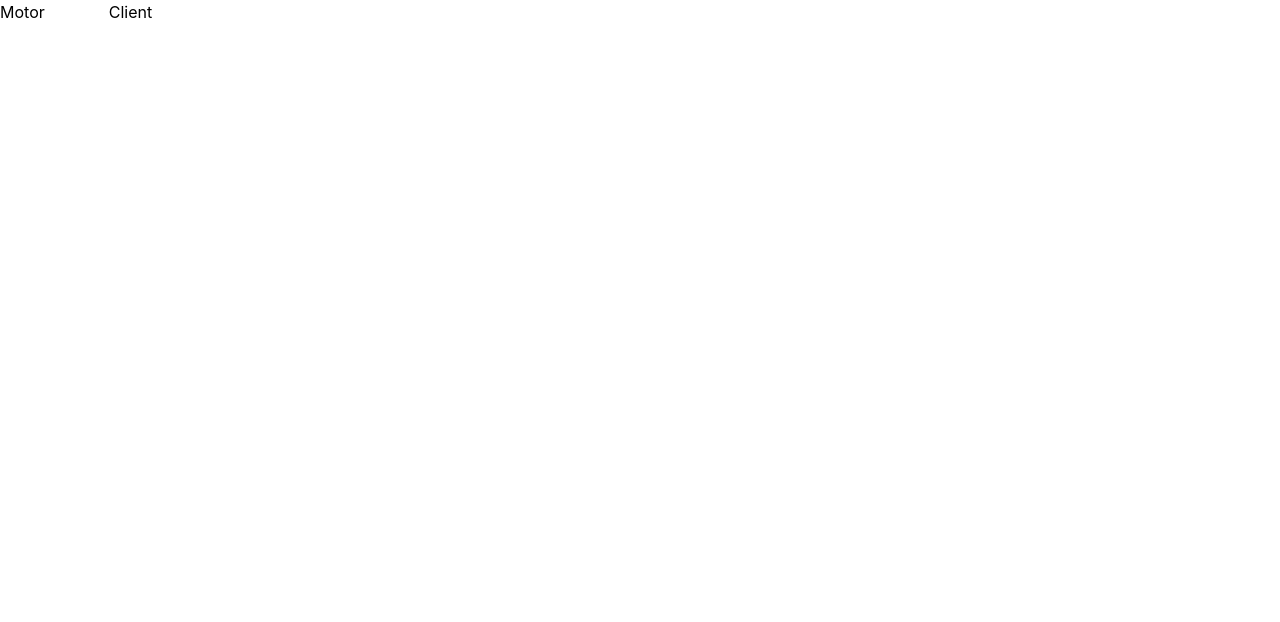
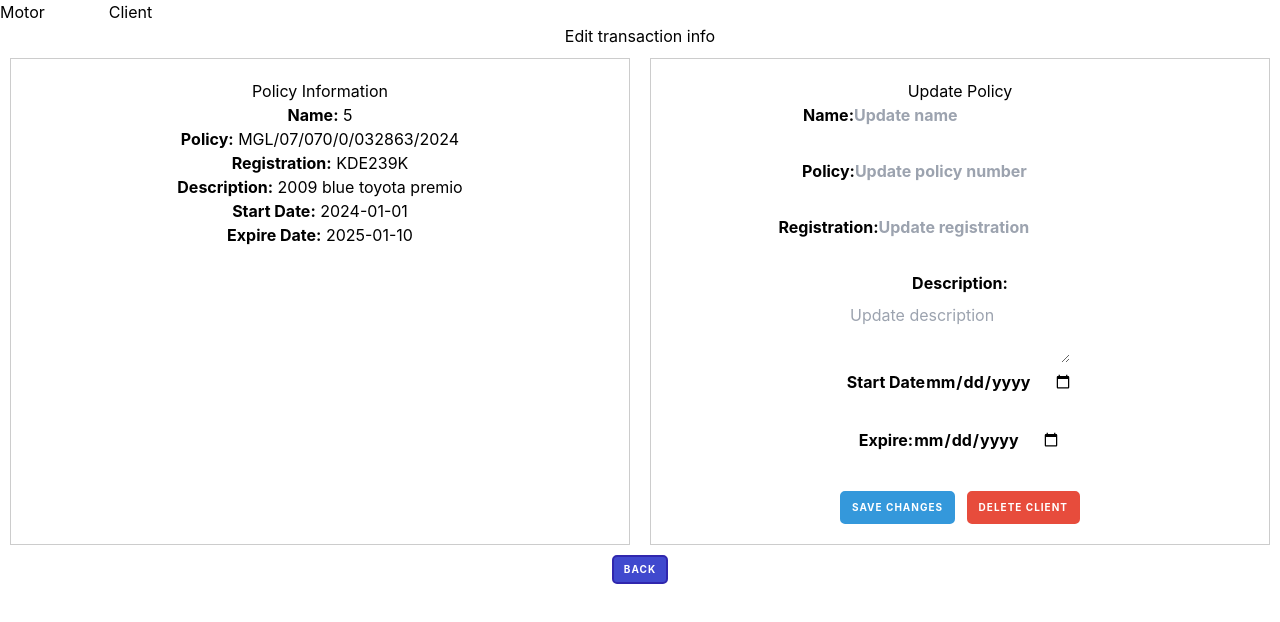
Before and after one commit to alvinlearner/Client, a React (Vite) app: page /transaction/1 in a window 1280 px wide. Before the commit this address had no page. Shown: the top 622 px of the page. Built offline with nearby package versions, Linux system fonts and the light colour scheme; data requests are answered from the project's data file.

Commit message:
Implement edit policy page

```diff
--- a/db.json
+++ b/db.json
@@ -59,12 +59,12 @@
   ],
   "transactions": [
     {
+      "client_id": 5,
+      "policyno": "MGL/07/070/0/032863/2024",
+      "reg": "KDE239K",
       "start": "2024-01-01",
       "expire": "2025-01-10",
-      "reg": "KDE239K",
-      "description": "2006 blue toyota premio",
-      "policyno": "MGL/07/070/0/032863/2024",
-      "client_id": 5,
+      "description": "2009 blue toyota premio",
       "id": 1
     },
     {
@@ -122,12 +122,13 @@
       "id": 8
     },
     {
-      "start": "2024-01-10",
-      "expire": "2024-02-07",
+      "client_id": 12,
+      "policyno": "SDSDWSAW",
       "reg": "ASADSD",
-      "description": "swwsdsd",
-      "policyno": "SDSDWSAW",
-      "client_id": 12,
+      "start": "2023-01-01",
+      "expire": "2024-06-20",
+      "description": "kde345t",
+      "policy": "kde345t",
       "id": 9
     }
   ]
--- a/src/App.jsx
+++ b/src/App.jsx
@@ -3,7 +3,8 @@ import "./App.css";
 import { Link, Routes, Route } from "react-router-dom";
 import Client from "./pages/Clients";
 import Motor from "./pages/Motor";
-import EditClient from "./pages/EditClient";
+import EditClient from "./pages/ClientEdit";
+import EditTransaction from "./pages/TransactionEdit";
 
 function App() {
   return (
@@ -19,6 +20,8 @@ function App() {
         <Route path="/" element={<Motor />} />
         <Route path="/client" element={<Client />} />
         <Route path="/client/:id/" element={<EditClient />} />
+        <Route path="/transaction/:id/" element={<EditTransaction />} />
+
       </Routes>
     </>
   );
--- a/src/components/ClientDisplay.jsx
+++ b/src/components/ClientDisplay.jsx
@@ -2,7 +2,6 @@ import React, { useEffect, useState } from "react";
 import Clientfilter from "./Clientfilter";
 import { Navigate, useNavigate } from "react-router-dom";
 
-import "../styles.css";
 
 export default function DisplayClient() {
 
@@ -98,6 +97,7 @@ table {
     padding: 8px;
     text-align: left;
     border-bottom: 1px solid #ddd;
+
   }
 
   tr:nth-child(even) {
--- a/src/components/ClientPost.jsx
+++ b/src/components/ClientPost.jsx
@@ -1,5 +1,6 @@
 import React, { useState } from "react";
 import "./ClientPost.css";
+
 
 function ClientPost() {
   const [name, setName] = useState("");
@@ -44,7 +45,7 @@ const Upperkrapin = krapin.toUpperCase()
   };
 
   return (
-    <div className="container" style={{ marginBottom: "10px", fontWeight: "bold" }}>
+    <div className="container mx-auto p-4" style={{ marginBottom: "10px", fontWeight: "bold" }}>
       <form onSubmit={handleSubmit} className="post-data">
         <label>
           Name:
--- a/src/components/TransactionDisplay.jsx
+++ b/src/components/TransactionDisplay.jsx
@@ -2,9 +2,13 @@
 import React, { useEffect, useState } from "react";
 import TransactionFilter from "./Transactionfilter";
 import TransactionDelete from "./TransactionDelete";
-import "../styles.css"; // Import the Tailwind CSS file
+import { Navigate, useNavigate } from "react-router-dom";
+import "../styles.css";
 
 export default function DisplayTransaction() {
+
+  const navigate= useNavigate();
+
   const [transactions, setTransactions] = useState([]);
   const [filteredTransactions, setFilteredTransactions] = useState([]);
   const [sortConfig, setSortConfig] = useState({ key: null, direction: "asc" });
@@ -143,7 +147,7 @@ export default function DisplayTransaction() {
   };
 
   return (
-    <div className="container mx-auto p-4">
+    <div>
       <style>
         {`
 
@@ -205,7 +209,7 @@ th {
                         const client = clients.find((client) => client.id === transaction.client_id);
 
                         return (
-                          <tr key={transaction.id} className="bg-gray-100">
+                          <tr key={transaction.id} className="bg-gray-100" onClick={()=>navigate(`/transaction/${transaction.id}`)}>
                             <td className="px-4 py-2">{client ? client.name : "Unknown Client"}</td>
                             <td className="px-4 py-2">{transaction.description}</td>
                             <td className="px-4 py-2">{transaction.reg}</td>
@@ -218,12 +222,6 @@ th {
                               )}`}
                             >
                               {calculateDaysLeft(transaction.start, transaction.expire)} days left
-                            </td>
-                            <td className="px-4 py-2">
-                              <TransactionDelete
-                                id={transaction.id}
-                                onDelete={() => handleDelete(transaction.id)}
-                              />
                             </td>
                           </tr>
                         );
--- /dev/null
+++ b/src/pages/ClientEdit.jsx
@@ -0,0 +1,264 @@
+import React, { useEffect, useState } from "react";
+import { useParams, Navigate, useNavigate } from "react-router-dom";
+import Swal from "sweetalert2";
+import "./editclient.css";
+
+export default function EditClient() {
+
+  const navigate = useNavigate()
+
+  const { id } = useParams();
+  const [client, setClient] = useState({});
+  const [editedClient, setEditedClient] = useState({
+    name: "",
+    phone: "",
+    email: "",
+    krapin: "",
+    idno: "",
+  });
+
+  useEffect(() => {
+    const fetchClientDetails = async () => {
+      try {
+        const url = `http://localhost:8001/clients/${id}`;
+        const response = await fetch(url, {
+          method: "GET",
+          headers: { "content-type": "application/json" },
+        });
+
+        if (!response.ok) {
+          throw new Error("Failed to fetch client details");
+        }
+
+        const data = await response.json();
+        setClient(data);
+        setEditedClient({
+          name: data.name,
+          phone: data.phone,
+          email: data.email,
+          krapin: data.krapin,
+          idno: data.idno,
+        });
+      } catch (error) {
+        console.error(error);
+      }
+    };
+
+    fetchClientDetails();
+  }, [id]);
+
+  const handleInputChange = (e) => {
+    const { name, value } = e.target;
+
+    // If the input field is "krapin", convert the value to uppercase
+    const updatedValue = name === "krapin" ? value.toUpperCase() : value;
+
+    setEditedClient((prevClient) => ({
+      ...prevClient,
+      [name]: updatedValue,
+    }));
+  };
+
+
+  const handleSaveChanges = async () => {
+    try {
+      const result = await Swal.fire({
+        title: 'Confirm Update',
+        text: 'Are you sure you want to save changes?',
+        icon: 'question',
+        showCancelButton: true,
+        confirmButtonText: 'Yes, save it!',
+        cancelButtonText: 'Cancel',
+      });
+
+      if (result.isConfirmed) {
+        // User clicked "Yes, save it!" button
+
+        const url = `http://localhost:8001/clients/${id}`;
+        const response = await fetch(url, {
+          method: "PUT",
+          headers: { "content-type": "application/json" },
+          body: JSON.stringify(editedClient),
+        });
+
+        if (!response.ok) {
+          throw new Error("Failed to update client details");
+        }
+
+        // Show SweetAlert success confirmation
+        await Swal.fire({
+          icon: "success",
+          title: "Client details updated successfully!",
+          showConfirmButton: false,
+          timer: 1500,
+        });
+
+        // Fetch updated client details immediately after saving
+        const updatedResponse = await fetch(`http://localhost:8001/clients/${id}`, {
+          method: "GET",
+          headers: { "content-type": "application/json" },
+        });
+
+        if (!updatedResponse.ok) {
+          throw new Error("Failed to fetch updated client details");
+        }
+
+        const updatedData = await updatedResponse.json();
+        setClient(updatedData);
+      } else {
+        // User clicked "Cancel" or closed the modal
+        Swal.fire('Cancelled', 'Your changes have not been saved.', 'info');
+      }
+    } catch (error) {
+      console.error(error);
+    }
+  };
+
+
+  const handleDeleteClient = () => {
+    // Show SweetAlert confirmation for delete
+    Swal.fire({
+      title: "Are you sure?",
+      text: "Once deleted, you will not be able to recover this client!",
+      icon: "warning",
+      showCancelButton: true,
+      confirmButtonColor: "#d33",
+      cancelButtonColor: "#3085d6",
+      confirmButtonText: "Yes, delete it!",
+    }).then(async (result) => {
+      if (result.isConfirmed) {
+        try {
+          const url = `http://localhost:8001/clients/${id}`;
+          const response = await fetch(url, {
+            method: "DELETE",
+            headers: { "content-type": "application/json" },
+          });
+
+          if (!response.ok) {
+            throw new Error("Failed to delete client");
+          }
+
+          // Show SweetAlert confirmation for delete success
+          Swal.fire({
+            icon: "success",
+            title: "Client deleted successfully!",
+            showConfirmButton: false,
+            timer: 1500,
+          });
+
+          // Navigate back to the clients page
+          navigate("/client");
+
+        } catch (error) {
+          console.error(error);
+        }
+      }
+    });
+  }
+
+
+  return (
+    <>
+    <h1>Edit client info</h1>
+
+    <div className="flex-container">
+
+      {/* CLIENT DETAILS */}
+
+
+      <div className="flex-item" id="div1">
+      <h2>Client  Information</h2>
+      <ul style={{listStyle:"none"}}>
+        <li>
+          <strong>Name:</strong> {client.name}
+        </li>
+        <li>
+          <strong>Email:</strong> {client.email}
+        </li>
+        <li>
+          <strong>Phone:</strong> {client.phone}
+        </li>
+        <li>
+          <strong>I.D number:</strong> {client.idno}
+        </li>
+        <li>
+          <strong>K.R.A pin:</strong> {client.krapin}
+        </li>
+      </ul>
+    </div>
+
+
+
+      {/* UPDATE FORM */}
+      <div className="flex-item" id="div1">
+      <form className="update-client">
+        <h2>Update client</h2>
+        <label>
+          Name:
+          <input
+            type="text"
+            name="name"
+            placeholder="Update name"
+            onChange={handleInputChange}
+          />
+        </label>
+        <br />
+        <label>
+          Phone:
+          <input
+            type="text"
+            name="phone"
+            placeholder="Update phone number"
+            onChange={handleInputChange}
+          />
+        </label>
+        <br />
+        <label>
+          Email:
+          <input
+            type="text"
+            name="email"
+            placeholder="Update email"
+            onChange={handleInputChange}
+          />
+        </label>
+        <br />
+        <label>
+          KRA PIN:
+          <input
+            type="text"
+            name="krapin"
+            placeholder="Update KRA pin"
+            onChange={handleInputChange}
+          />
+        </label>
+        <br />
+        <label>
+          ID Number:
+          <input
+            type="text"
+            name="idno"
+            placeholder="Update ID number"
+            onChange={handleInputChange}
+          />
+        </label>
+        <br />
+        <button type="button" onClick={handleSaveChanges} className="update-button">
+          Save Changes
+        </button>
+
+        <button type="button" onClick={handleDeleteClient} className="delete-button">
+              Delete Client
+            </button>
+
+      </form>
+      </div>
+
+
+
+    </div>
+    <button onClick={() => navigate(`/client`)} className="view-more-button">Back</button>
+    </>
+
+  );
+}
--- a/src/pages/Motor.jsx
+++ b/src/pages/Motor.jsx
@@ -1,6 +1,5 @@
 import React from "react";
 import AddTransaction from "../components/TransactionPost";
-import TransactionFilter from "../components/Transactionfilter";
 import DisplayTransaction from "../components/TransactionDisplay";
 
 export default function Motor(){
--- a/src/pages/EditClient.jsx
+++ b/src/pages/TransactionEdit.jsx
@@ -3,41 +3,43 @@ import { useParams, Navigate, useNavigate } from "react-router-dom";
 import Swal from "sweetalert2";
 import "./editclient.css";
 
-export default function EditClient() {
+export default function EditTransaction() {
 
   const navigate = useNavigate()
 
   const { id } = useParams();
-  const [client, setClient] = useState({});
-  const [editedClient, setEditedClient] = useState({
-    name: "",
-    phone: "",
-    email: "",
-    krapin: "",
-    idno: "",
+  const [transaction, setTransaction] = useState({});
+  const [editedTransaction, setEditedTransaction] = useState({
+    client_id: "",
+    policyno: "",
+    reg: "",
+    start: "",
+    expire: "",
+    description: "",
   });
 
   useEffect(() => {
     const fetchClientDetails = async () => {
       try {
-        const url = `http://localhost:8001/clients/${id}`;
+        const url = `http://localhost:8001/transactions/${id}`;
         const response = await fetch(url, {
           method: "GET",
           headers: { "content-type": "application/json" },
         });
 
         if (!response.ok) {
-          throw new Error("Failed to fetch client details");
+          throw new Error("Failed to fetch transaction details");
         }
 
         const data = await response.json();
-        setClient(data);
-        setEditedClient({
-          name: data.name,
-          phone: data.phone,
-          email: data.email,
-          krapin: data.krapin,
-          idno: data.idno,
+        setTransaction(data);
+        setEditedTransaction({
+          client_id: data.client_id,
+          policyno: data.policyno,
+          reg: data.reg,
+          start: data.start,
+          expire: data.expire,
+          description:data.description,
         });
       } catch (error) {
         console.error(error);
@@ -50,10 +52,10 @@ export default function EditClient() {
   const handleInputChange = (e) => {
     const { name, value } = e.target;
 
-    // If the input field is "krapin", convert the value to uppercase
-    const updatedValue = name === "krapin" ? value.toUpperCase() : value;
+    // If the input field is "policy", convert the value to uppercase
+    const updatedValue = name === "policyno" ? value.toUpperCase() : value;
 
-    setEditedClient((prevClient) => ({
+    setEditedTransaction((prevClient) => ({
       ...prevClient,
       [name]: updatedValue,
     }));
@@ -74,15 +76,15 @@ export default function EditClient() {
       if (result.isConfirmed) {
         // User clicked "Yes, save it!" button
 
-        const url = `http://localhost:8001/clients/${id}`;
+        const url = `http://localhost:8001/transactions/${id}`;
         const response = await fetch(url, {
           method: "PUT",
           headers: { "content-type": "application/json" },
-          body: JSON.stringify(editedClient),
+          body: JSON.stringify(editedTransaction),
         });
 
         if (!response.ok) {
-          throw new Error("Failed to update client details");
+          throw new Error("Failed to update transaction details");
         }
 
         // Show SweetAlert success confirmation
@@ -93,18 +95,18 @@ export default function EditClient() {
           timer: 1500,
         });
 
-        // Fetch updated client details immediately after saving
-        const updatedResponse = await fetch(`http://localhost:8001/clients/${id}`, {
+        // Fetch updated transaction details immediately after saving
+        const updatedResponse = await fetch(`http://localhost:8001/transactions/${id}`, {
           method: "GET",
           headers: { "content-type": "application/json" },
         });
 
         if (!updatedResponse.ok) {
-          throw new Error("Failed to fetch updated client details");
+          throw new Error("Failed to fetch updated transaction details");
         }
 
         const updatedData = await updatedResponse.json();
-        setClient(updatedData);
+        setTransaction(updatedData);
       } else {
         // User clicked "Cancel" or closed the modal
         Swal.fire('Cancelled', 'Your changes have not been saved.', 'info');
@@ -115,11 +117,11 @@ export default function EditClient() {
   };
 
 
-  const handleDeleteClient = () => {
+  const handleDeleteTransaction = () => {
     // Show SweetAlert confirmation for delete
     Swal.fire({
       title: "Are you sure?",
-      text: "Once deleted, you will not be able to recover this client!",
+      text: "Once deleted, you will not be able to recover this Policy!",
       icon: "warning",
       showCancelButton: true,
       confirmButtonColor: "#d33",
@@ -128,26 +130,26 @@ export default function EditClient() {
     }).then(async (result) => {
       if (result.isConfirmed) {
         try {
-          const url = `http://localhost:8001/clients/${id}`;
+          const url = `http://localhost:8001/transactions/${id}`;
           const response = await fetch(url, {
             method: "DELETE",
             headers: { "content-type": "application/json" },
           });
 
           if (!response.ok) {
-            throw new Error("Failed to delete client");
+            throw new Error("Failed to delete transaction");
           }
 
           // Show SweetAlert confirmation for delete success
           Swal.fire({
             icon: "success",
-            title: "Client deleted successfully!",
+            title: "Policy deleted successfully!",
             showConfirmButton: false,
             timer: 1500,
           });
 
-          // Navigate back to the clients page
-          navigate("/client");
+          // Navigate back to the transactions page
+          navigate("/");
 
         } catch (error) {
           console.error(error);
@@ -159,7 +161,7 @@ export default function EditClient() {
 
   return (
     <>
-    <h2>Edit client info</h2>
+    <h1>Edit transaction info</h1>
 
     <div className="flex-container">
 
@@ -167,22 +169,25 @@ export default function EditClient() {
 
 
       <div className="flex-item" id="div1">
-      <h2>Client  Information</h2>
+      <h2>Policy  Information</h2>
       <ul style={{listStyle:"none"}}>
         <li>
-          <strong>Name:</strong> {client.name}
+          <strong>Name:</strong> {transaction.client_id}
         </li>
         <li>
-          <strong>Email:</strong> {client.email}
+          <strong>Policy:</strong> {transaction.policyno}
         </li>
         <li>
-          <strong>Phone:</strong> {client.phone}
+          <strong>Registration:</strong> {transaction.reg}
         </li>
         <li>
-          <strong>I.D number:</strong> {client.idno}
+          <strong>Description:</strong> {transaction.description}
         </li>
         <li>
-          <strong>K.R.A pin:</strong> {client.krapin}
+          <strong>Start Date:</strong> {transaction.start}
+        </li>
+        <li>
+          <strong>Expire Date:</strong> {transaction.expire}
         </li>
       </ul>
     </div>
@@ -191,8 +196,8 @@ export default function EditClient() {
 
       {/* UPDATE FORM */}
       <div className="flex-item" id="div1">
-      <form className="update-client">
-        <h2>Update client</h2>
+      <form className="update-transaction">
+        <h2>Update Policy</h2>
         <label>
           Name:
           <input
@@ -204,41 +209,51 @@ export default function EditClient() {
         </label>
         <br />
         <label>
-          Phone:
+          Policy:
           <input
             type="text"
-            name="phone"
-            placeholder="Update phone number"
+            name="policy"
+            placeholder="Update policy number"
             onChange={handleInputChange}
           />
         </label>
         <br />
         <label>
-          Email:
+          Registration:
           <input
             type="text"
-            name="email"
-            placeholder="Update email"
+            name="registration"
+            placeholder="Update registration"
             onChange={handleInputChange}
           />
         </label>
         <br />
         <label>
-          KRA PIN:
+          Description:
+          </label>
+          <textarea
+            type="text"
+            name="description"
+            placeholder="Update description"
+            onChange={handleInputChange}
+            style={{height:"60PX"}}
+          />
+
+        <br/>
+        <label>
+          Start Date
           <input
-            type="text"
-            name="krapin"
-            placeholder="Update KRA pin"
+            type="date"
+            name="start"
             onChange={handleInputChange}
           />
         </label>
         <br />
         <label>
-          ID Number:
+          Expire:
           <input
-            type="text"
-            name="idno"
-            placeholder="Update ID number"
+            type="date"
+            name="expire"
             onChange={handleInputChange}
           />
         </label>
@@ -247,7 +262,7 @@ export default function EditClient() {
           Save Changes
         </button>
 
-        <button type="button" onClick={handleDeleteClient} className="delete-button">
+        <button type="button" onClick={handleDeleteTransaction} className="delete-button">
               Delete Client
             </button>
 
@@ -257,7 +272,7 @@ export default function EditClient() {
 
 
     </div>
-    <button onClick={() => navigate(`/client`)} className="view-more-button">Back</button>
+    <button onClick={() => navigate(`/`)} className="view-more-button">Back</button>
     </>
 
   );
```
